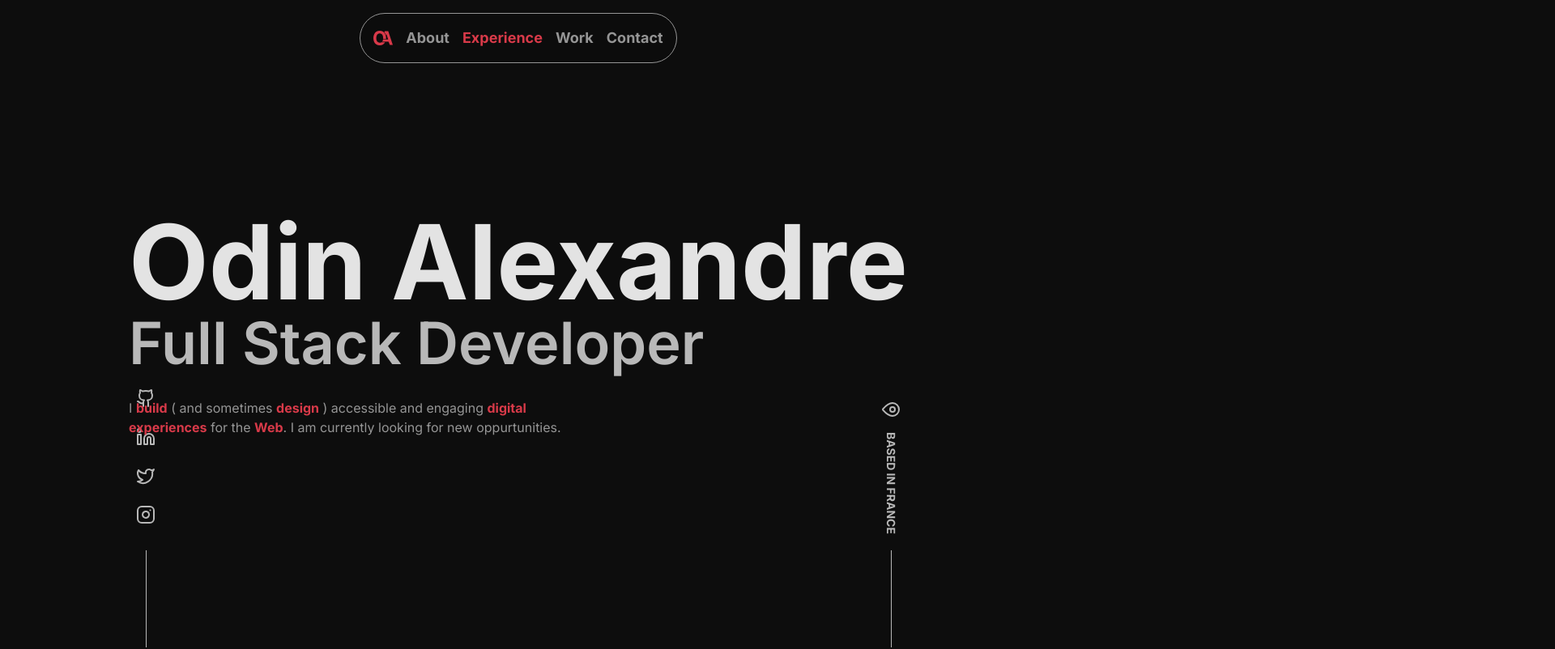
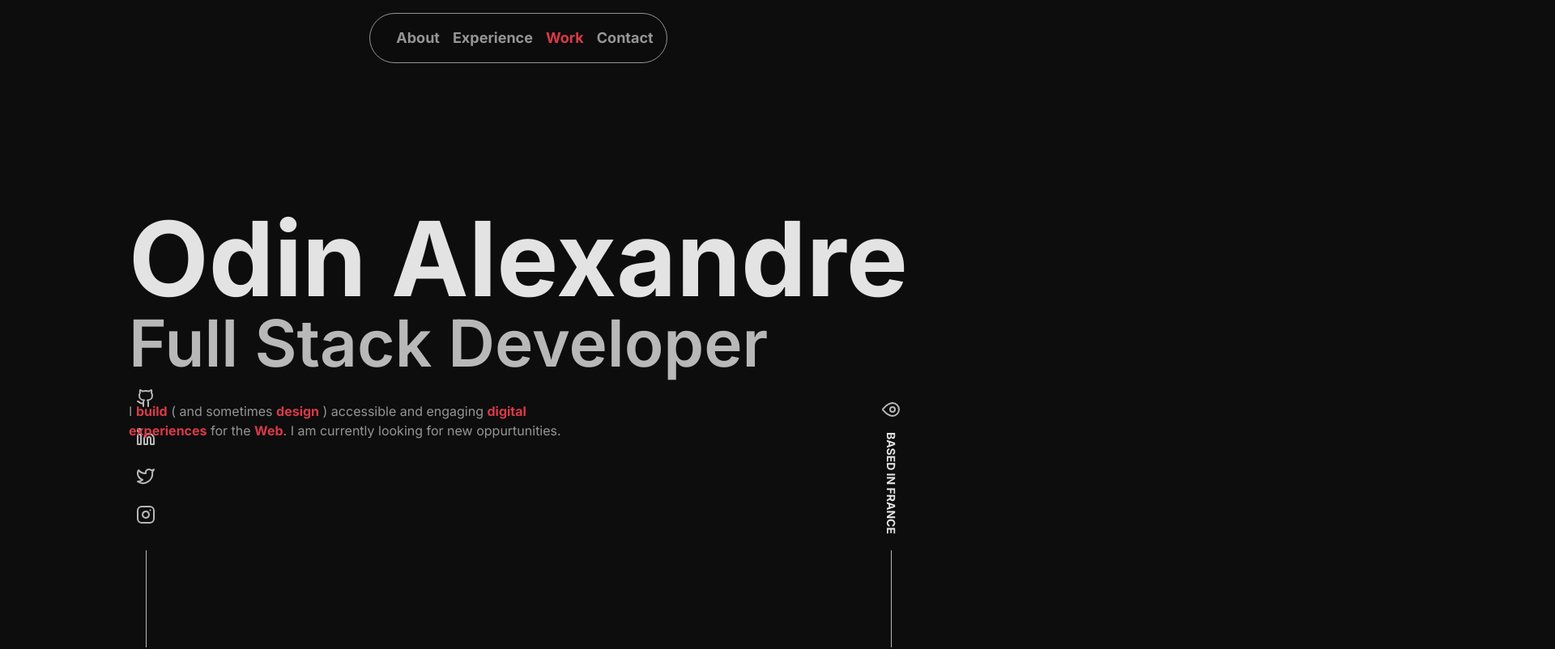
Before and after one commit to odinalx/odinalx.dev, a Next.js app: page / in a window 1280 px wide. Shown: the top 802 px of the page at 81% size, 1920 px wide, since content can reach past the window. Built offline with nearby package versions, Linux system fonts and the light colour scheme.

Commit message:
fix: no more lighthouse error

```diff
--- a/app/experience.tsx
+++ b/app/experience.tsx
@@ -54,6 +54,7 @@ function ExperienceItem({ entry }: { entry: ExperienceEntry }) {
           width={32}
           alt={entry.logoAlt ?? `${entry.company} logo`}
           className="mb-2 md:mb-0"
+          style={{ width: 'auto', height: 'auto' }}
         />
       ) : null}
       <div className="flex flex-col md:flex-row md:gap-8 lg:gap-24">
--- a/app/footer.tsx
+++ b/app/footer.tsx
@@ -5,7 +5,7 @@ export default function Footer() {
     <footer className="py-4 md:py-6 text-center">
       <div className="max-w-5xl mx-auto px-4 md:px-6 pb-4">
         {/* Social Icons - Mobile/Tablet Only */}
-        <div className="lg:hidden flex justify-center gap-6 mb-6 text-light-faded" role="navigation" aria-label="Social media links">
+        <nav className="lg:hidden flex justify-center gap-6 mb-6 text-light-faded" aria-label="Social media links">
           <a href="https://github.com/odinalx" target="_blank" rel="noreferrer" className="hover:text-highlight transition-colors p-2" aria-label="GitHub profile">
             <Github size={24} aria-hidden="true" />
           </a>
@@ -18,7 +18,7 @@ export default function Footer() {
           <a href="https://www.instagram.com/_odin_dev/" target="_blank" rel="noreferrer" className="hover:text-highlight transition-colors p-2" aria-label="Instagram profile">
             <Instagram size={24} aria-hidden="true" />
           </a>
-        </div>
+        </nav>
 
         {/* Footer Text */}
         <div className="flex justify-center">
--- a/app/globals.css
+++ b/app/globals.css
@@ -105,6 +105,28 @@ a {
 
 /* Desktop (1024px and above) - Default styles apply */
 
+/* Large desktop (1280px and above) */
+@media (min-width: 1280px) {
+  .hero-title {
+    font-size: 8rem !important;
+  }
+
+  .hero-subtitle {
+    font-size: 5rem !important;
+  }
+}
+
+/* Desktop/Laptop (1024px to 1279px) */
+@media (min-width: 1024px) and (max-width: 1279px) {
+  .hero-title {
+    font-size: 6.5rem !important;
+  }
+
+  .hero-subtitle {
+    font-size: 4.5rem !important;
+  }
+}
+
 /* Tablet (768px to 1023px) */
 @media (min-width: 768px) and (max-width: 1023px) {
   body {
@@ -113,11 +135,11 @@ a {
 
   /* Adjust font sizes for tablet */
   .hero-title {
-    font-size: 6rem !important;
+    font-size: 5.5rem !important;
   }
 
   .hero-subtitle {
-    font-size: 4rem !important;
+    font-size: 3.75rem !important;
   }
 
   .section-title {
--- a/app/navbar.tsx
+++ b/app/navbar.tsx
@@ -97,16 +97,16 @@ export default function Navbar() {
 
   return (
     <header ref={navRef}>
-      <nav
+      <div
         className={`fixed top-0 left-0 right-0 z-40 pt-4 pb-2 md:py-6 lg:py-4`}
       >
         <div className="max-w-5xl mx-auto px-4">
           {/* Desktop Navigation */}
-          <div className="hidden md:flex justify-center">
-            <ul className="flex space-x-4 items-center bg-background/80 backdrop-blur-sm border border-primary rounded-full px-4 py-4" role="navigation" aria-label="Main navigation">
+          <nav className="hidden md:flex justify-center" aria-label="Main navigation">
+            <ul className="flex space-x-4 items-center bg-background/80 backdrop-blur-sm border border-primary rounded-full px-4 py-4">
               <li>
                 <Link href={'/'} aria-label="Home">
-                  <Image src="/logo.svg" alt="Odin Alexandre Logo" width={24} height={24} />
+                  <Image src="/logo.svg" alt="Odin Alexandre Logo" width={24} height={24} style={{ width: 'auto', height: 'auto' }} />
                 </Link>
               </li>
               {navItems.map((item) => {
@@ -131,12 +131,12 @@ export default function Navbar() {
                 );
               })}
             </ul>
-          </div>
+          </nav>
 
           {/* Mobile Navigation */}
           <div className="md:hidden flex justify-between items-center bg-background/80 backdrop-blur-sm border border-primary rounded-full px-4 py-3">
             <Link href={'/'} aria-label="Home">
-              <Image src="/logo.svg" alt="Odin Alexandre Logo" width={24} height={24} />
+              <Image src="/logo.svg" alt="Odin Alexandre Logo" width={24} height={24} style={{ width: 'auto', height: 'auto' }} />
             </Link>
             <button
               onClick={() => setMobileMenuOpen(!mobileMenuOpen)}
@@ -154,13 +154,12 @@ export default function Navbar() {
           </div>
 
           {/* Mobile Menu Dropdown */}
-          <div
+          <nav
             className={`md:hidden absolute top-full left-4 right-4 mt-1 bg-background/95 backdrop-blur-sm border border-primary rounded-2xl overflow-hidden shadow-lg transition-all duration-300 ease-in-out origin-top ${
               mobileMenuOpen
                 ? 'opacity-100 scale-y-100 translate-y-0'
                 : 'opacity-0 scale-y-0 -translate-y-2 pointer-events-none'
             }`}
-            role="navigation"
             aria-label="Mobile navigation menu"
           >
             <ul className="flex flex-col py-1">
@@ -199,9 +198,9 @@ export default function Navbar() {
                 );
               })}
             </ul>
-          </div>
+          </nav>
         </div>
-      </nav>
+      </div>
     </header>
   );
 }
--- a/app/page.tsx
+++ b/app/page.tsx
@@ -244,11 +244,11 @@ export default function Home() {
   }, []);
 
   return (
-    <main className="text-primary min-h-screen max-w-5xl px-4 md:px-6 lg:px-0" id="main-content">
+    <main className="text-primary min-h-screen max-w-5xl px-4 md:px-6 lg:px-8 xl:px-0" id="main-content">
       <section
         id="home"
         ref={heroRef}
-        className="min-h-screen flex flex-col justify-center"
+        className="min-h-screen flex flex-col justify-center lg:px-4"
       >
         <TypewriterText
           text="Odin Alexandre"
--- a/app/sidebars.tsx
+++ b/app/sidebars.tsx
@@ -44,11 +44,12 @@ export default function SideBars() {
   return (
     <>
       {/* Left Bar - Social Icons (Hidden on mobile/tablet) */}
-      <div
+      <nav
         ref={leftBarRef}
         className="hidden lg:block fixed bottom-0 left-20 xl:left-40 w-10 text-light-faded"
+        aria-label="Social media links"
       >
-        <ul className="flex flex-col items-center after:w-[1px] after:h-[120px] after:bg-light-faded after:block " role="navigation" aria-label="Social media links">
+        <ul className="flex flex-col items-center after:w-[1px] after:h-[120px] after:bg-light-faded after:block ">
           <li className="p-3">
             <a href="https://github.com/odinalx" target="_blank" rel="noreferrer" className="hover:text-highlight" aria-label="GitHub profile">
               <Github size={24} aria-hidden="true" />
@@ -70,17 +71,17 @@ export default function SideBars() {
             </a>
           </li>
         </ul>
-      </div>
+      </nav>
 
       {/* Right Bar - Based in France (Hidden on mobile/tablet) */}
       <div
         ref={rightBarRef}
-        className="hidden lg:block fixed bottom-0 right-20 xl:right-40 w-10 text-light-faded"
+        className="hidden lg:block fixed bottom-0 right-20 xl:right-40 w-10"
         aria-label="Location information"
       >
         <div className="after:w-[1px] after:h-[120px] after:bg-light-faded after:block flex flex-col items-center">
-          <MapPin size={24} className="rotate-90 mb-4" aria-hidden="true" />
-          <p className="writing-mode-vertical-rl text-center mb-5 font-bold text-sm">
+          <MapPin size={24} className="rotate-90 mb-4 text-light-faded" aria-hidden="true" />
+          <p className="writing-mode-vertical-rl text-center mb-5 font-bold text-sm text-title">
             BASED IN FRANCE
           </p>
         </div>
--- a/app/work.tsx
+++ b/app/work.tsx
@@ -165,8 +165,9 @@ export default function Work() {
               alt={project.imageAlt}
               src={project.imageSrc}
               width={250}
-              height={0}
+              height={250}
               className="h-auto w-32 md:w-48 lg:w-[250px] border-2 border-faded rounded-xl mb-0 md:mb-4 transition-colors duration-200 ease-out group-hover:border-light-faded"
+              style={{ width: 'auto', height: 'auto' }}
             />
             {project.githubUrl ? (
               <a
@@ -216,7 +217,7 @@ export default function Work() {
 
 function TechBadge({ name, iconSrc }: { name: string; iconSrc: string }) {
   return (
-    <li className="bg-faded text-title font-bold text-xs md:text-sm px-2 py-1 rounded-full flex items-center">
+    <li className="bg-faded/40 border border-faded text-title font-bold text-xs md:text-sm px-2 py-1 rounded-full flex items-center">
       <span
         aria-hidden="true"
         className="mr-1 inline-block h-[12px] w-[12px] md:h-[14px] md:w-[14px] bg-current [mask-size:contain] [mask-repeat:no-repeat] [mask-position:center]"
```
Also changed, not shown: app/layout.tsx (+38 -3 lines), public/robots.txt (added).
